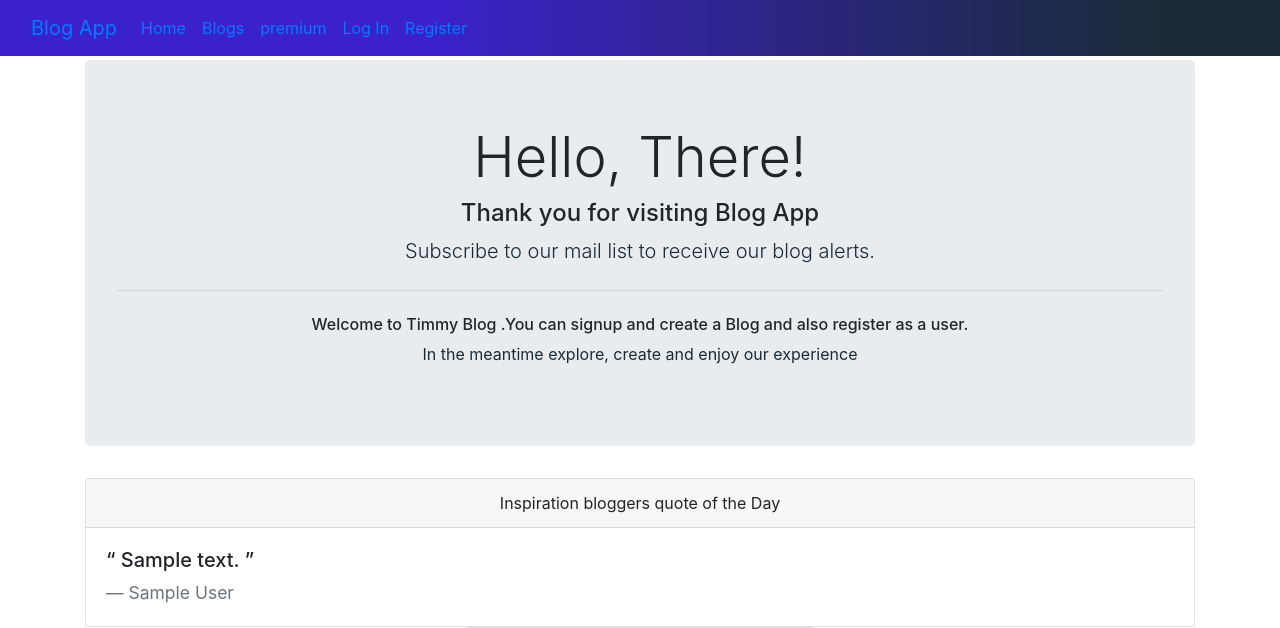
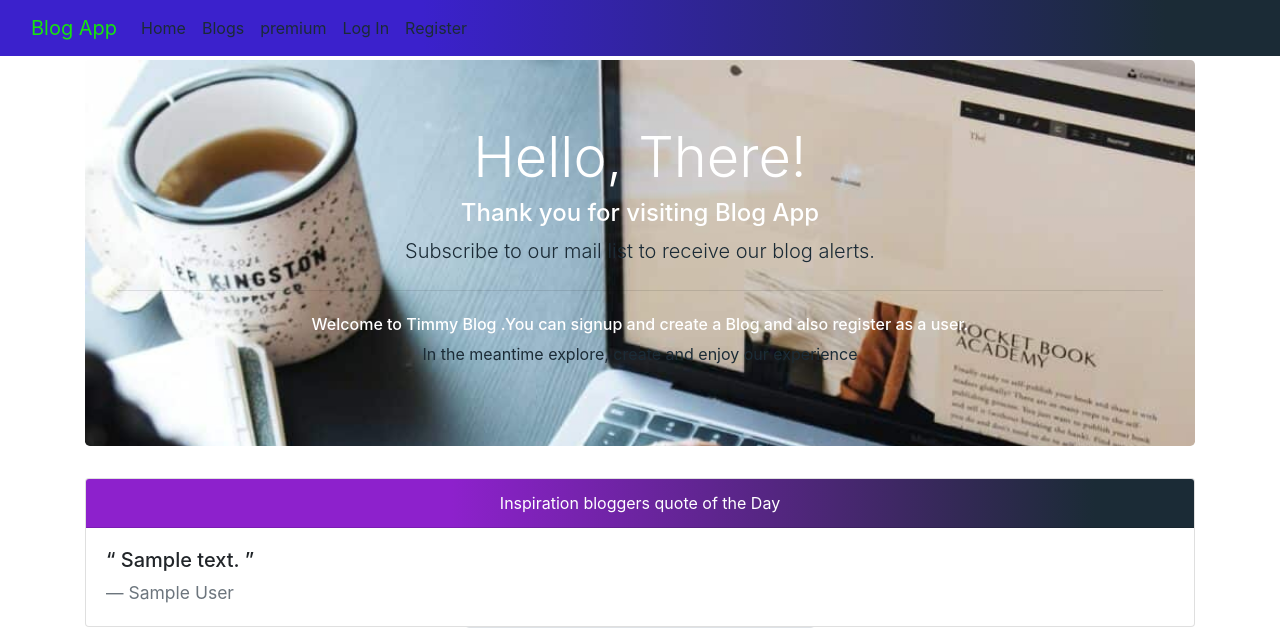
Before and after one commit to timmyworldboss/Blogweb, a Flask app: template app/templates/index.html in a window 1280 px wide. Shown: the top 628 px of the page. Run offline with Flask 2, Linux system fonts and the light colour scheme; the template is opened without the code that fills it: most values are stand-ins (such as "Sample title", 1, 10 or a date in 2020); data that the repository does not hold is empty; some libraries are stand-ins or nearby versions.

Commit message:
background url

```diff
--- a/app/static/css/main.css
+++ b/app/static/css/main.css
@@ -3,7 +3,7 @@
     background: linear-gradient(90deg, rgb(59, 33, 204) 33%, rgba(27,43,54,1) 91%);
     color: rgb(238, 30, 30);
 }
-/*
+
 .navbar-brand{
     color: rgb(22, 228, 15);
 }
@@ -17,7 +17,7 @@
     background-repeat: no-repeat;
     background-size: cover;
 
-    color: white; */
+    color: white;
 }
 
 .card-header{
```
